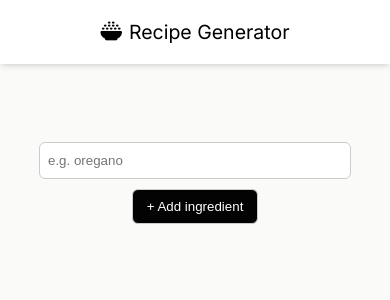
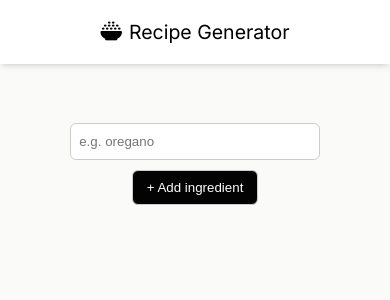
Before and after one commit to Ofarouq310/recipe-generator, a React (Vite) app: page / in a window 390 px wide. Shown: the top 300 px of the page. Built offline with nearby package versions, Linux system fonts and the light colour scheme; what @huggingface/inference would draw is missing.

Commit message:
finish mobile version

```diff
--- a/src/App.css
+++ b/src/App.css
@@ -26,18 +26,18 @@ main {
     justify-content: center;
     align-items: center;
     gap: 30px;
+    width: 100%;
 
 }
 
 form {
-    width: 100%;
-    height: 100%;
+    width: 80%;
     display: flex;
     justify-content: center;
     align-items: center;
     flex-wrap: wrap;
     gap: 10px;
-    margin-top: 20%;
+    margin-top: 15%;
 }
 
 form>input {
@@ -75,7 +75,7 @@ form>button {
     ul > li {
         list-style: none;
         padding: 5px 0;
-        color:#383838;
+        color: #475467;
         font-size: 1rem;
         font-weight: 400;
         border-bottom: 1px solid #ccc;
@@ -109,4 +109,6 @@ form>button {
     width: 80%;
     margin-inline: auto;
     margin-bottom: 5%;
+    color: #475467;
+    line-height: 28px;
 }
```
